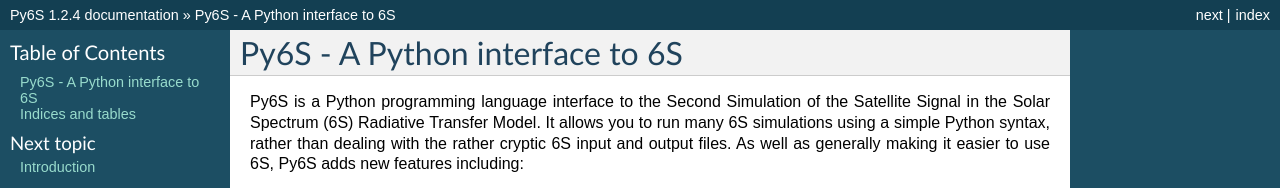
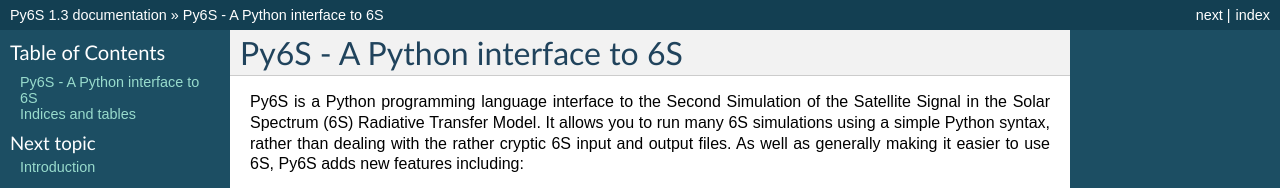
Before and after one commit to robintw/Py6S, a Sphinx documentation site: the page built from doc/source/index.rst, in a window 1280 px wide and 900 px high. Shown: the top 188 px of the window. Built offline with Sphinx 7.4.7, drawn with Linux system fonts in a browser that asks for light colours; some of the changed text lies outside the part shown.

Commit message:
Bumped to version 1.3

```diff
--- a/doc/source/conf.py
+++ b/doc/source/conf.py
@@ -53,9 +53,9 @@
 # built documents.
 #
 # The short X.Y version.
-version = '1.2'
+version = '1.3'
 # The full version, including alpha/beta/rc tags.
-release = '1.2.4'
+release = '1.3'
 
 # The language for content autogenerated by Sphinx. Refer to documentation
 # for a list of supported languages.
--- a/setup.py
+++ b/setup.py
@@ -30,7 +30,7 @@
         packages              = ['Py6S', 'Py6S.Params', 'Py6S.SixSHelpers'],
         requires              = ['pysolar'],
         install_requires      = ['pysolar'],
-        version               = "1.2.4",
+        version               = "1.3",
         author                = "Robin Wilson",
         author_email          = "robin@rtwilson.com",
         description           = ("""A wrapper for the 6S Radiative Transfer Model to make it easy to run simulations
```
